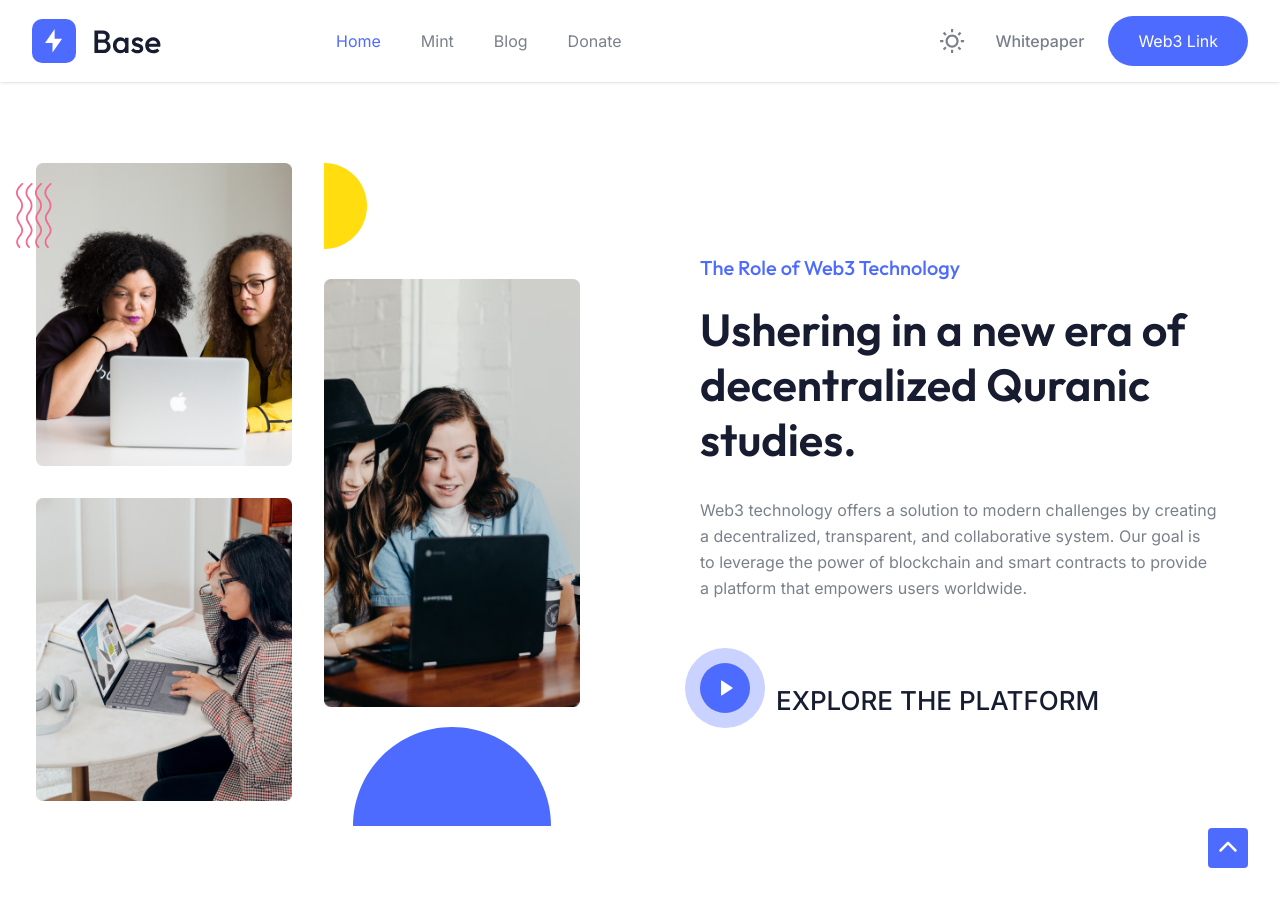
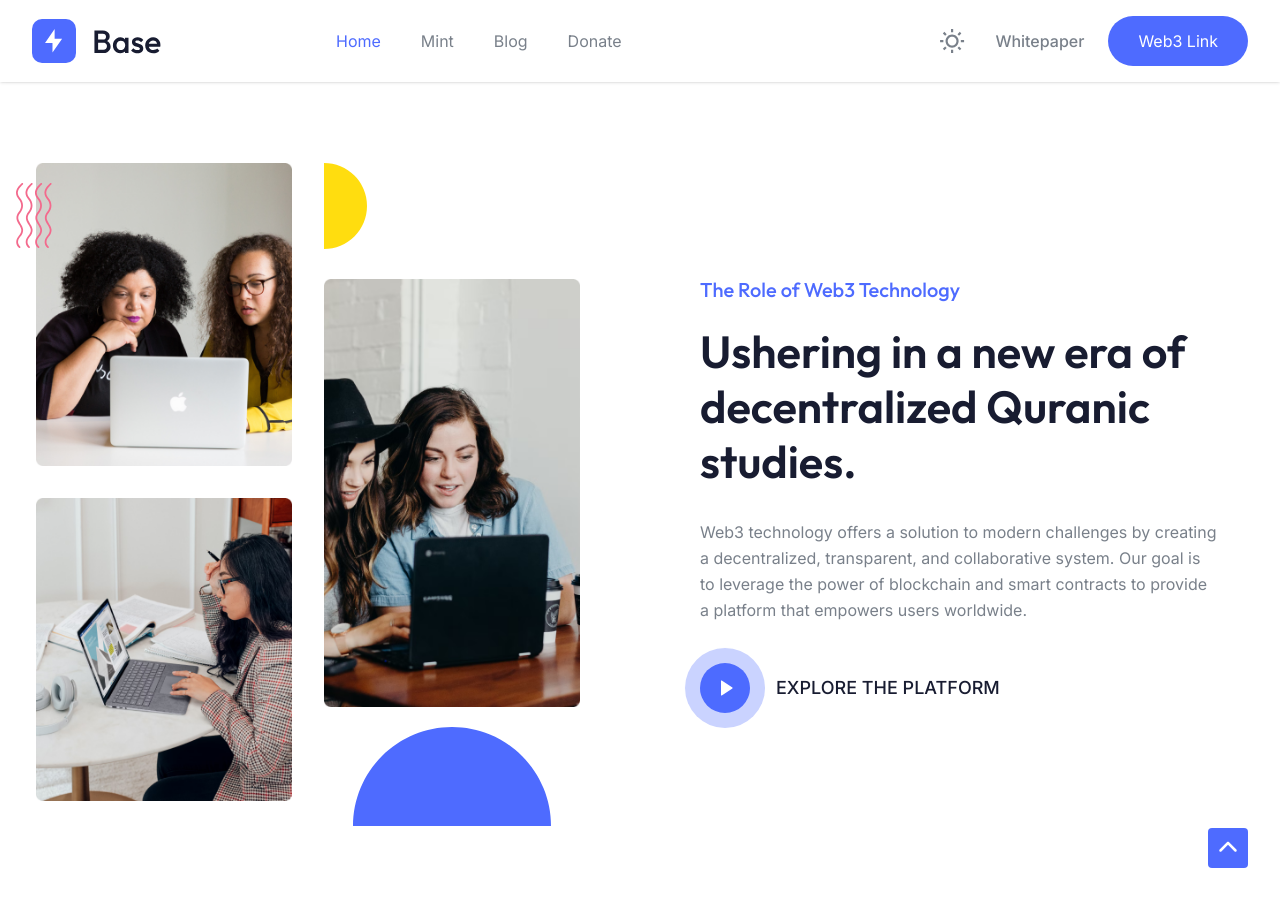
Before and after one commit to ogiest/ogiest.github.io, a Jekyll site: the page built from index.html, in a window 1280 px wide and 900 px high, scrolled down 831 px. Built offline with Jekyll 4.4.1, drawn with Linux system fonts in a browser that asks for light colours.

Commit message:
Update home.html

```diff
--- a/_layouts/home.html
+++ b/_layouts/home.html
@@ -155,7 +155,7 @@
                   <span class="nf h vc yc vd rg gh qk -ud-z-1"></span>
                   <img src="images/icon-play.svg" alt="Play" />
                 </span>
-                <span class="ek zj kk wm nb _b">EXPLORE THE PLATFORM</span>
+                <span class="ek xj kk wm">EXPLORE THE PLATFORM</span>
               </a>
             </div>
           </div>
```
